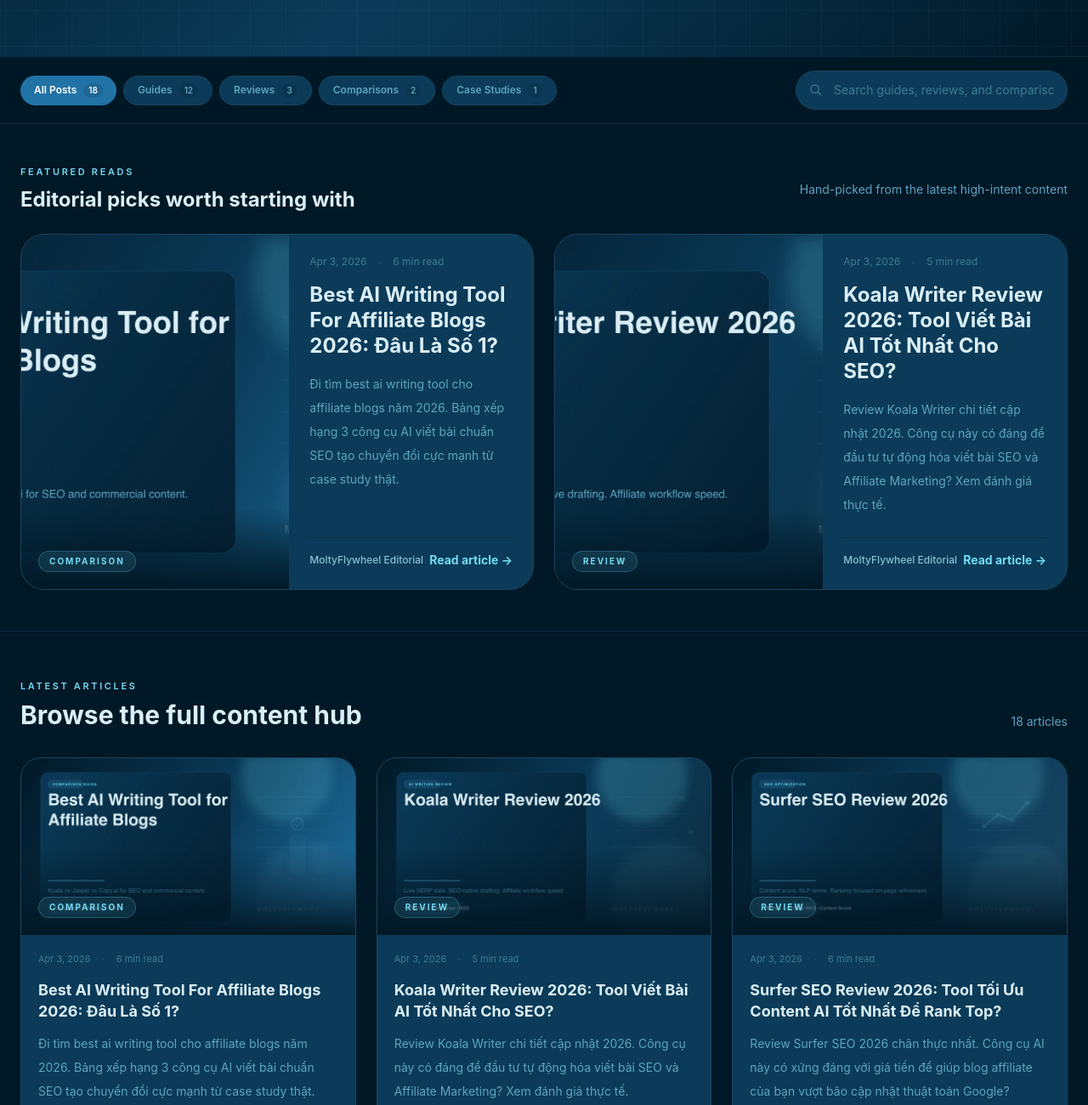
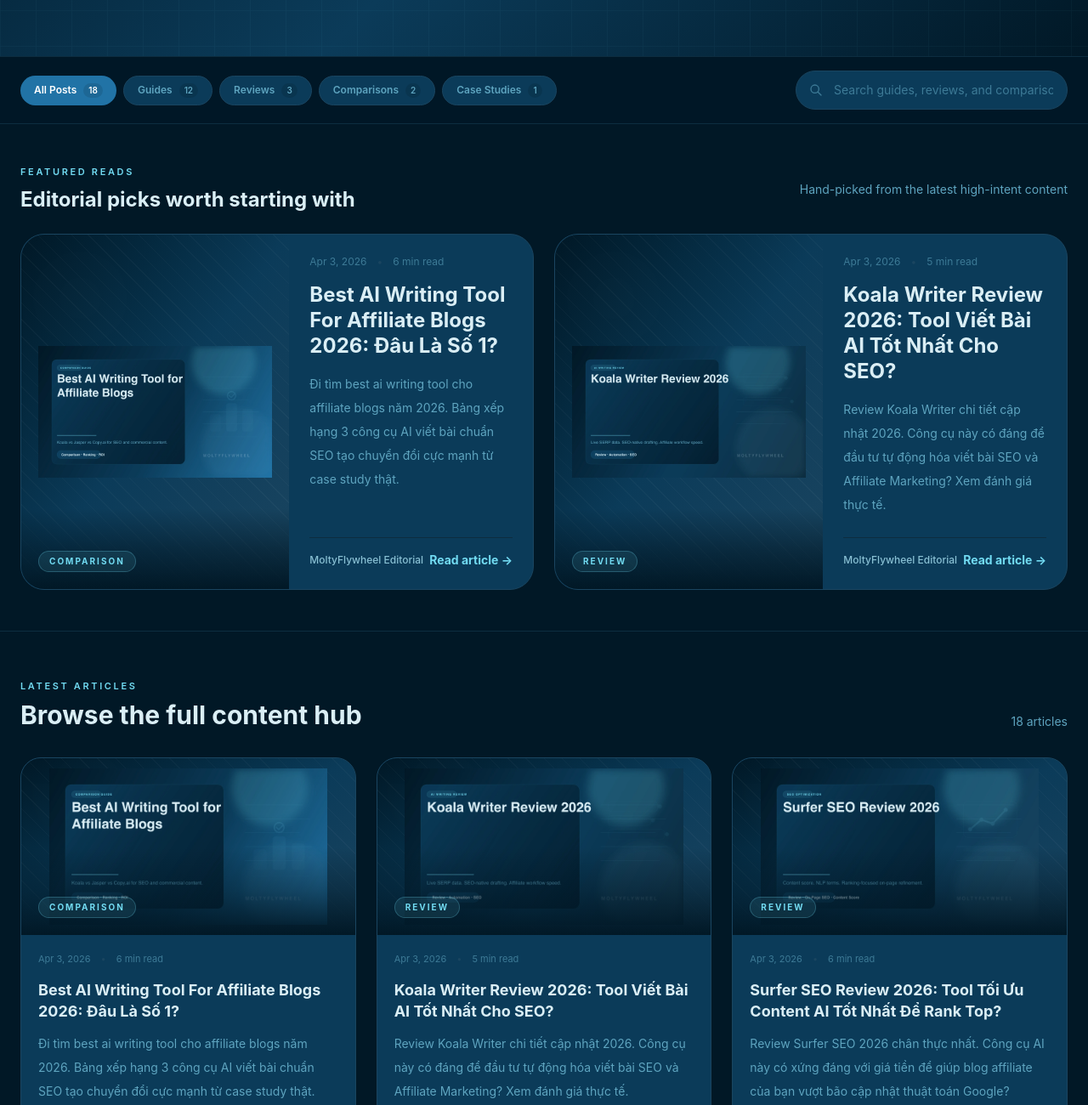
Before and after one commit to tvt-ai-max/moltyflywheel-astro, an Astro site: page /blog in a window 1280 px wide. Shown: the part 603-1903 px from the top of the page at 85% size. Built offline with nearby package versions, Linux system fonts and the light colour scheme; Astro itself is replaced by a stand-in of ours.

Commit message:
Fix blog index thumbnail rendering

```diff
--- a/src/pages/blog/index.astro
+++ b/src/pages/blog/index.astro
@@ -226,11 +226,22 @@
                 <div class="grid min-h-full md:grid-cols-[1.1fr_minmax(0,1fr)]">
                   <div class="relative min-h-[240px] overflow-hidden">
                     {post.thumbnail ? (
+                      <>
+                        <div
+                          class="absolute inset-0 bg-gradient-to-br from-[#011826] via-[#0B3B59] to-[#1a4560]"
+                        ></div>
+                        <div
+                          class="absolute inset-0 opacity-[0.08]"
+                          style="background-image: radial-gradient(circle at 22% 18%, rgba(255,255,255,0.18) 0%, transparent 28%), repeating-linear-gradient(45deg, rgba(255,255,255,0.38) 0px, rgba(255,255,255,0.38) 1px, transparent 1px, transparent 14px);"
+                        ></div>
                         <img
                           src={post.thumbnail}
                           alt={post.data.title}
-                        class="h-full w-full object-cover transition-transform duration-300 group-hover:scale-[1.03]"
+                          loading="lazy"
+                          decoding="async"
+                          class="absolute inset-0 h-full w-full object-contain p-4 md:p-5 transition-transform duration-300 group-hover:scale-[1.02]"
                         />
+                      </>
                     ) : (
                       <div class:list={['h-full w-full bg-gradient-to-br', style.gradient]}>
                         <div
@@ -311,11 +322,22 @@
             >
               <a href={`/blog/${post.id}`} class="relative block h-52 overflow-hidden">
                 {post.thumbnail ? (
+                  <>
+                    <div
+                      class="absolute inset-0 bg-gradient-to-br from-[#011826] via-[#0B3B59] to-[#1a4560]"
+                    ></div>
+                    <div
+                      class="absolute inset-0 opacity-[0.08]"
+                      style="background-image: radial-gradient(circle at 20% 18%, rgba(255,255,255,0.18) 0%, transparent 26%), repeating-linear-gradient(45deg, rgba(255,255,255,0.36) 0px, rgba(255,255,255,0.36) 1px, transparent 1px, transparent 15px);"
+                    ></div>
                     <img
                       src={post.thumbnail}
                       alt={post.data.title}
-                    class="h-full w-full object-cover transition-transform duration-300 group-hover:scale-[1.03]"
+                      loading="lazy"
+                      decoding="async"
+                      class="absolute inset-0 h-full w-full object-contain p-3 transition-transform duration-300 group-hover:scale-[1.02]"
                     />
+                  </>
                 ) : (
                   <div class:list={['h-full w-full bg-gradient-to-br', style.gradient]}>
                     <div
```
Lines whose indentation alone changed are shown as unchanged.
